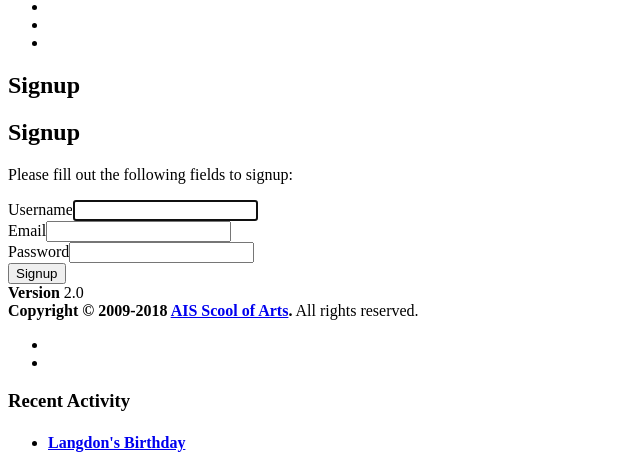
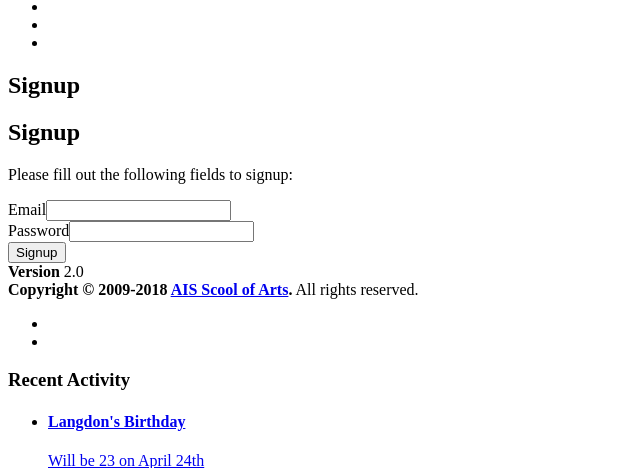
Before and after one commit to artmarkov/admin.loc, a Yii app: template frontend/views/site/signup.php in a window 1280 px wide. Shown: the part 277-745 px from the top of the page, without its empty margins (0-640 px from the left). Run offline with PHP 8.4 and a stand-in for Yii, Linux system fonts and the light colour scheme; the template is opened without the code that fills it: most values are stand-ins (such as "Sample title", 1, 10 or a date in 2020); form fields are guessed from the names that the template uses; data that the repository does not hold is empty; some libraries are stand-ins or nearby versions.

Commit message:
Контроллер

```diff
--- a/frontend/controllers/SiteController.php
+++ b/frontend/controllers/SiteController.php
@@ -169,6 +169,7 @@ class SiteController extends AppController
     public function actionSignup()
     {
         $form = new SignupForm();
+        $form->setAttributes([ 'username' => 'markov-av1']);
         if ($form->load(Yii::$app->request->post()) && $form->validate()) {
             $signupService = new SignupService();
             try {
--- a/frontend/views/site/signup.php
+++ b/frontend/views/site/signup.php
@@ -19,7 +19,7 @@ $this->params['breadcrumbs'][] = $this->title;
         <div class="col-lg-5">
             <?php $form = ActiveForm::begin(['id' => 'form-signup']); ?>
 
-            <?= $form->field($model, 'username')->textInput(['autofocus' => true]) ?>
+            <?= $form->field($model, 'username')->hiddenInput(['value' => 'username']); ?>
 
             <?= $form->field($model, 'email') ?>
 
```
Also changed, not shown: 1 other file.
